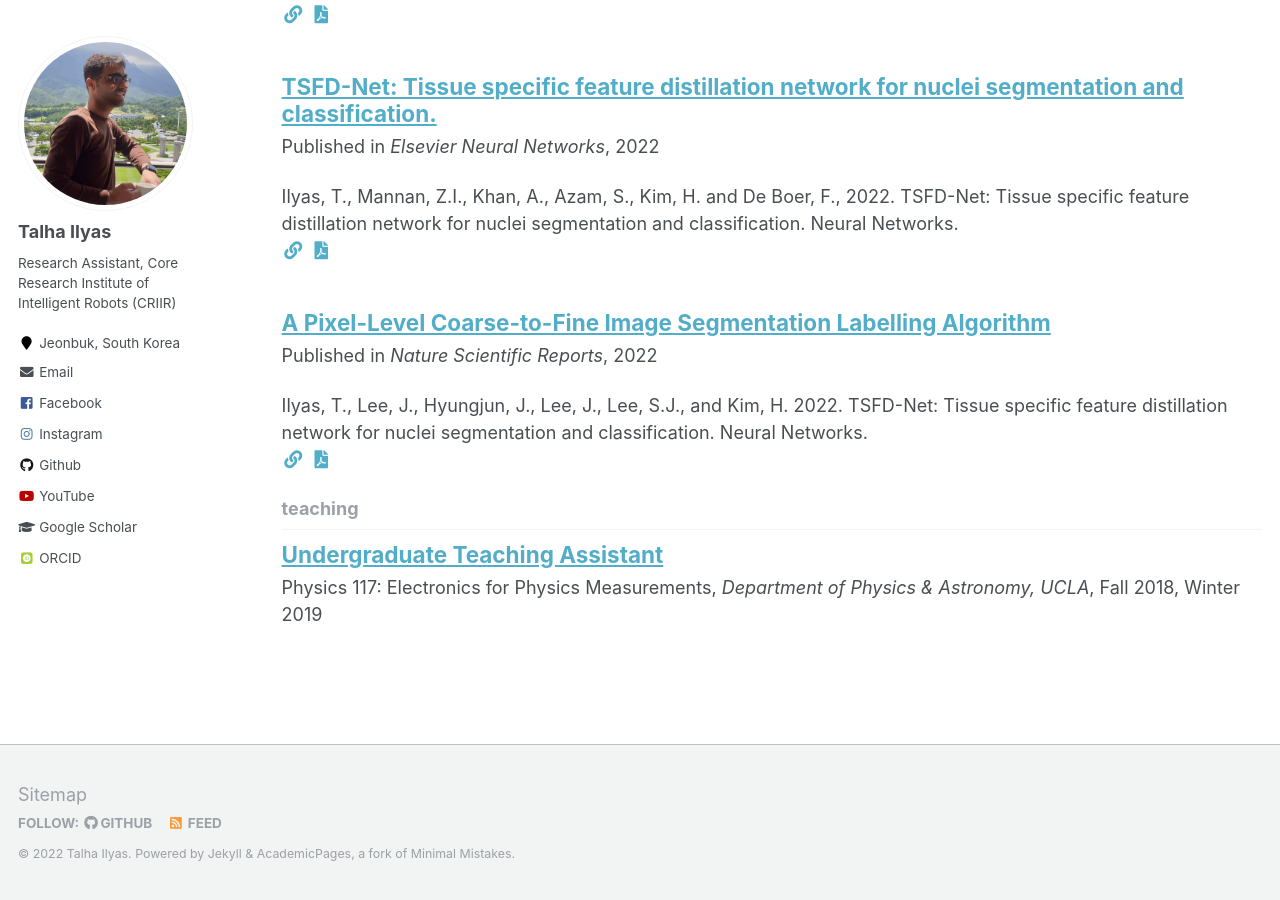
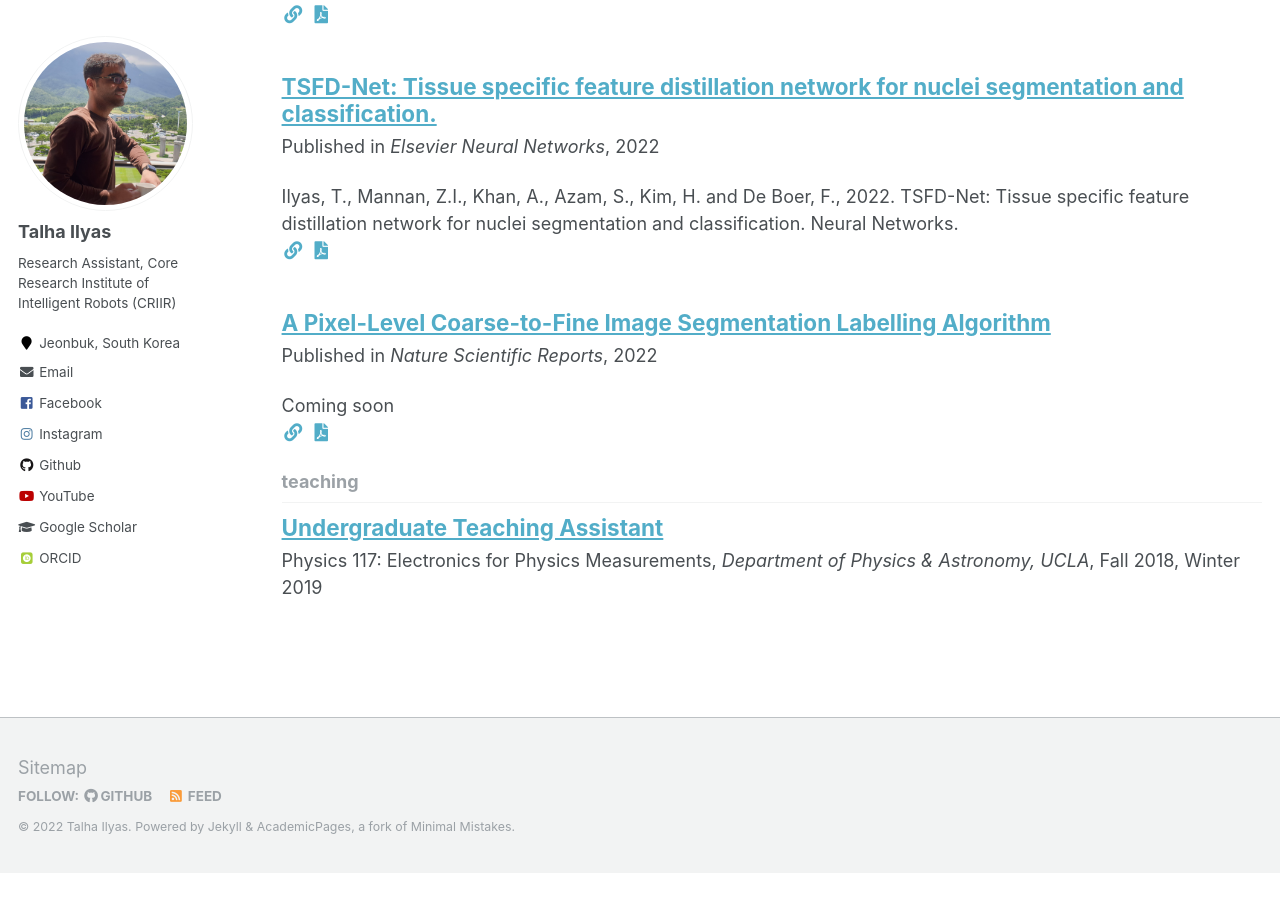
Before and after one commit to Mr-TalhaIlyas/Mr-TalhaIlyas.github.io, a Jekyll site: the page built from _pages/collection-archive.html, in a window 1280 px wide and 900 px high, scrolled down 2673 px. Built offline with Jekyll 4.4.1, drawn with Linux system fonts in a browser that asks for light colours; some web fonts are replaced; after the commit the page ends 3546 px from its top, so only the background shows below that.

Commit message:
Update 2022-05-15-cfs.md

````diff
--- a/_publications/2022-05-15-cfs.md
+++ b/_publications/2022-05-15-cfs.md
@@ -8,7 +8,7 @@ venue: 'Nature Scientific Reports'
 imageurl: '/images/publications/cfs.jpg'
 paperurl: '/files/cfs.pdf'
 link: ''
-citation: 'Ilyas, T., Lee, J., Hyungjun, J., Lee, J., Lee, S.J., and Kim, H. 2022. TSFD-Net: Tissue specific feature distillation network for nuclei segmentation and classification. Neural Networks.'
+citation: 'Coming soon'
 ---
 
 Jonghyuk Lee<sup>1</sup>,<strong>Ilyas Talha<sup>1</sup></strong>, Hyungjun Jin<sup>1</sup>,Jonghoon Lee<sup>1</sup>, Sang Jun Lee<sup>1</sup>, Kim Hyongsuk<sup>1,2,*</sup>
@@ -33,5 +33,5 @@ Fine segmentation labelling tasks are time consuming and typically require a gre
 
 ## Citation
 ```
-
+coming soon
 ```
````
